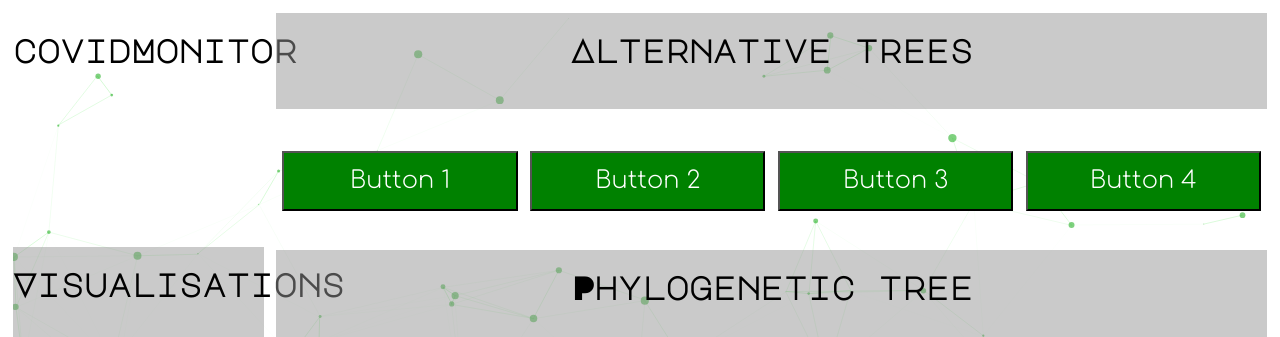
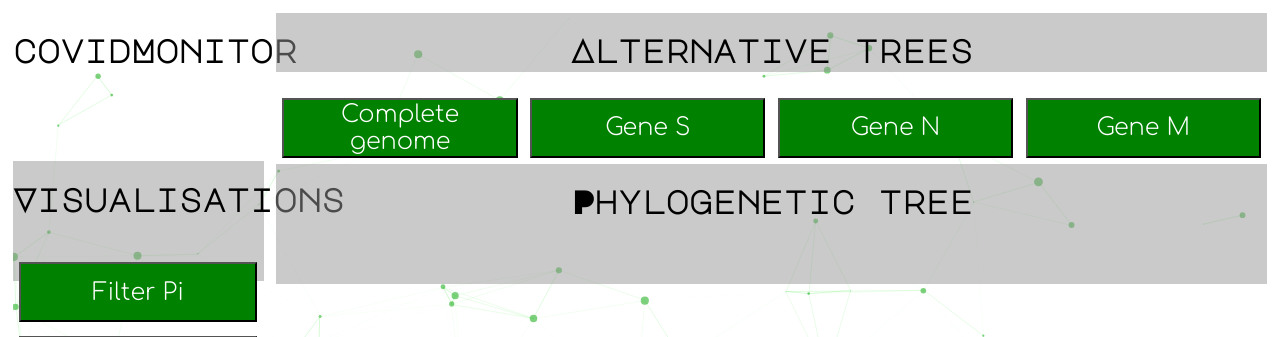
Before and after one commit to mrubio-chavarria/covidMonitor, a Django app: page / in a window 1280 px wide. Shown: the top 337 px of the page. Run offline with Django 3.2, Linux system fonts and the light colour scheme; parts of the project's set-up code (start-up, migrations or seed data) failed here and were passed over.

Commit message:
Add filters feature

```diff
--- a/covid_phylo/src/iqtree.py
+++ b/covid_phylo/src/iqtree.py
@@ -5,7 +5,7 @@
 from covid_phylo.src.config import TREE_DIR
 
 
-def tree_creator(selectname):
+def tree_creator(selectname, tag):
     """
     DESCRIPTION:
     A function create the tree inference and store the results in a subfolder within covid_phylo/tree/
@@ -16,8 +16,7 @@
     filename = selectname
     subfolder = selectname.split('.')[0]
     route = TREE_DIR / subfolder / filename
-    # process = subprocess.run(['cd', 'covid_phylo/covid_phylo_data;', 'iqtree', '-s', f'{route}', '-bnni', '-nt', 'AUTO'])
-    command = f'cd covid_phylo/covid_phylo_data; iqtree -s {route} -bnni -nt AUTO'
+    command = f'cd covid_phylo/covid_phylo_data; iqtree -s {route} -bnni -nt AUTO -redo'
     returncode = subprocess.call(command, shell=True)
     file = open(selectname + '.treefile', 'r')
     newick_tree = file.read()
--- a/requirements.txt
+++ b/requirements.txt
@@ -30,3 +30,4 @@
 urllib3==1.25.8
 wget==3.2
 xlrd==1.2.0
+pyqtgraph==0.10.0
--- a/services/maps/views.py
+++ b/services/maps/views.py
@@ -9,8 +9,7 @@
 from django.core.files import File
 from covidMonitor.settings import MEDIA_URL, BASE_DIR, COVID_PHYLO_ROOT
 from .utils import preprocess
-from .serializers import RepresentationSerializer
-from covid_phylo.src.config import FASTA_DIR
+import pyqtgraph as pg
 
 
 class MapViewSet(viewsets.ModelViewSet):
@@ -25,14 +24,33 @@
     serializer_class = TreeSerializer
 
     # Methods
-    @action(detail=False, methods=['GET', ])
-    def home_view(self, request):
+    def base_view(self, tag, alignment):
         """
         DESCRIPTION:
-        View to render the home page.
+        The basic scheme of every view.
         """
-        image = {'image': 'https://picsum.photos/1024/756'}
-        return render(request, 'home.html', image)
+        aligned_file = COVID_PHYLO_ROOT + '/' + 'fasta' + '/' + alignment
+        # Obtain the processed alignment
+        processed_file = preprocess(aligned_file, True, tag)
+        align, flag = Alignment.objects.get_or_create(tag=tag)
+        print(flag)
+        align.genomes_file = aligned_file
+        align.processed_file = processed_file
+        align.save()
+        # Obtain the tree
+        tree, flag = Tree.objects.get_or_create(tag=tag)
+        print(flag)
+        print(tree.layout)
+        tree.alignment = align
+        tree.newick_method(processed_file, tag)
+        # Obtain the map
+        map, flag = Representation.objects.get_or_create(tag=tag)
+        print(flag)
+        map.tree = tree
+        map.render_map(tag)
+        image = '/static/' + map.image_url.split('/')[-1]
+        image = {'image': image}
+        return image
 
     @action(detail=False, methods=['GET', ])
     def button_complete(self, request):
@@ -40,80 +58,80 @@
         DESCRIPTION:
         View to render the map of the complete genome.
         """
-        # Default image
+        # Initial data
         tag = 'complete_genome'
-        aligned_file = COVID_PHYLO_ROOT + '/' + 'fasta' + '/' + 'complete_20200502024515_aligned'
-        # Obtain the processed alignment
-        processed_file = preprocess(aligned_file, True)
-        align, flag = Alignment.objects.get_or_create(tag=tag)
-        align.genomes_file = aligned_file
-        align.processed_file = processed_file
-        align.save()
-        # Obtain the tree
-        tree, flag = Tree.objects.get_or_create(tag=tag)
-        tree.alignment = align
-        tree.newick_method(processed_file)
-        # Obtain the map
-        map, flag = Representation.objects.get_or_create(tag=tag)
-        map.tree = tree
-        map.render_map()
-        image = '/static/' + map.image_url.split('/')[-1]
-        image = {'image': image}
+        alignment = 'complete_20200502024515_aligned'
+        image = self.base_view(tag, alignment)
         return render(request, 'home.html', image)
 
     @action(detail=False, methods=['GET', ])
-    def button_2(self, request):
+    def button_S(self, request):
         """
         DESCRIPTION:
-        View to render the button 2 response.
+        View to render the button S response.
         """
-        image = {'image': 'https://picsum.photos/1024/756'}
+        # Initial data
+        tag = 'geneS_genome'
+        alignment = 'china_20200504041407_aligned'
+        image = self.base_view(tag, alignment)
         return render(request, 'home.html', image)
 
     @action(detail=False, methods=['GET', ])
-    def button_3(self, request):
+    def button_N(self, request):
         """
         DESCRIPTION:
-        View to render the button 3 response.
+        View to render the button N response.
         """
-        image = {'image': 'https://picsum.photos/1024/756'}
+        # Initial data
+        tag = 'geneN_genome'
+        alignment = 'spain_20200504021458_aligned'
+        image = self.base_view(tag, alignment)
         return render(request, 'home.html', image)
 
     @action(detail=False, methods=['GET', ])
-    def button_4(self, request):
+    def button_M(self, request):
         """
         DESCRIPTION:
-        View to render the button 4 response.
+        View to render the button M response.
         """
-        image = {'image': 'https://picsum.photos/1024/756'}
+        # Initial data
+        tag = 'geneM_genome'
+        alignment = 'china_20200504041407_aligned'
+        image = self.base_view(tag, alignment)
         return render(request, 'home.html', image)
 
     @action(detail=False, methods=['GET', ])
-    def filter_1(self, request):
+    def filter_pi(self, request):
         """
         DESCRIPTION:
-        View to render the filter 1 response.
+        View to render the filter pi response.
         """
-        image = {'image': 'https://picsum.photos/1024/756'}
-        return render(request, 'home.html', image)
+        print(Tree.objects.values_list('layout', flat=True))
+        Tree.objects.update(layout='pi')
+        print(Tree.objects.values_list('layout', flat=True))
+        return redirect('/', request)
 
     @action(detail=False, methods=['GET', ])
-    def filter_2(self, request):
+    def filter_mu(self, request):
         """
         DESCRIPTION:
-        View to render the filter 2 response.
+        View to render the filter mu response.
         """
-        image = {'image': 'https://picsum.photos/1024/756'}
-        return render(request, 'home.html', image)
+        print(Tree.objects.values_list('layout', flat=True))
+        Tree.objects.update(layout='mu')
+        print(Tree.objects.values_list('layout', flat=True))
+        return redirect('/', request)
 
     @action(detail=False, methods=['GET', ])
-    def filter_3(self, request):
+    def filter_ro(self, request):
         """
         DESCRIPTION:
-        View to render the filter 3 response.
+        View to render the filter ro response.
         """
-        image = {'image': 'https://picsum.photos/1024/756'}
-        return render(request, 'home.html', image)
+        print(Tree.objects.values_list('layout', flat=True))
+        Tree.objects.update(layout='ro')
+        print(Tree.objects.values_list('layout', flat=True))
+        return redirect('/', request)
 
     @action(detail=False, methods=['GET', ])
     def download(self, request):
@@ -141,5 +159,6 @@
     DESCRIPTION:
     The only FBV to redirect to the original home_view
     """
-    image = {'image': 'https://picsum.photos/1024/756'}
+    # image = {'image': 'https://picsum.photos/1024/756'}
+    image = {}
     return render(request, 'home.html', image)
--- a/templates/home.html
+++ b/templates/home.html
@@ -18,19 +18,19 @@
                 <div class="buttons-container">
                     <form id="button-1" action='/maps/button_complete/' enctype='multipart/form-data' method='GET'>
                         {% csrf_token %}
-                        <button class="button" type="submit" style="margin: 1%;">Button 1</button>
+                        <button class="button" type="submit" style="margin: 1%;">Complete genome</button>
                     </form>
-                    <form id="button-2" action='/maps/button_2/' enctype='multipart/form-data' method='GET'>
+                    <form id="button-2" action='/maps/button_S/' enctype='multipart/form-data' method='GET'>
                         {% csrf_token %}
-                        <button class="button" type="submit" style="margin: 1%;">Button 2</button>
+                        <button class="button" type="submit" style="margin: 1%;">Gene S</button>
                     </form>
-                    <form id="button-3" action='/maps/button_3/' enctype='multipart/form-data' method='GET'>
+                    <form id="button-3" action='/maps/button_N/' enctype='multipart/form-data' method='GET'>
                         {% csrf_token %}
-                        <button class="button" type="submit" style="margin: 1%;">Button 3</button>
+                        <button class="button" type="submit" style="margin: 1%;">Gene N</button>
                     </form>
-                    <form id="button-4" action='/maps/button_4/' enctype='multipart/form-data' method='GET'>
+                    <form id="button-4" action='/maps/button_M/' enctype='multipart/form-data' method='GET'>
                         {% csrf_token %}
-                        <button class="button" type="submit" style="margin: 1%;">Button 4</button>
+                        <button class="button" type="submit" style="margin: 1%;">Gene M</button>
                     </form>
                 </div>
             </div>
@@ -38,17 +38,17 @@
             <div class="page-filters">
                 <div class="filters-text"><h1><a>Visualisations</a></h1></div>
                 <div class="filters-container">
-                    <form id="filter-1" action='/maps/filter_1/' enctype='multipart/form-data' method='GET'>
+                    <form id="filter-1" action='/maps/filter_pi/' enctype='multipart/form-data' method='GET'>
                         {% csrf_token %}
-                        <button class="filter" type="submit" style="margin: 1%;">Filter 1</button>
+                        <button class="filter" type="submit" style="margin: 1%;">Filter Pi</button>
                     </form>
-                    <form id="filter-2" action='/maps/filter_2/' enctype='multipart/form-data' method='GET'>
+                    <form id="filter-2" action='/maps/filter_mu/' enctype='multipart/form-data' method='GET'>
                         {% csrf_token %}
-                        <button class="filter" type="submit" style="margin: 1%;">Filter 2</button>
+                        <button class="filter" type="submit" style="margin: 1%;">Filter Mu</button>
                     </form>
-                    <form id="filter-3" action='/maps/filter_3/' enctype='multipart/form-data' method='GET'>
+                    <form id="filter-3" action='/maps/filter_ro/' enctype='multipart/form-data' method='GET'>
                         {% csrf_token %}
-                        <button class="filter" type="submit" style="margin: 1%;">Filter 3</button>
+                        <button class="filter" type="submit" style="margin: 1%;">Filter Ro</button>
                     </form>
                     <form id="filter-4" action='/maps/download/' enctype='multipart/form-data' method='GET'>
                         {% csrf_token %}
```
Also changed, not shown: services/maps/models.py (+22 -8 lines), services/maps/utils.py (+9 -4 lines), services/maps/migrations/0016_auto_20200504_2313.py (added).
